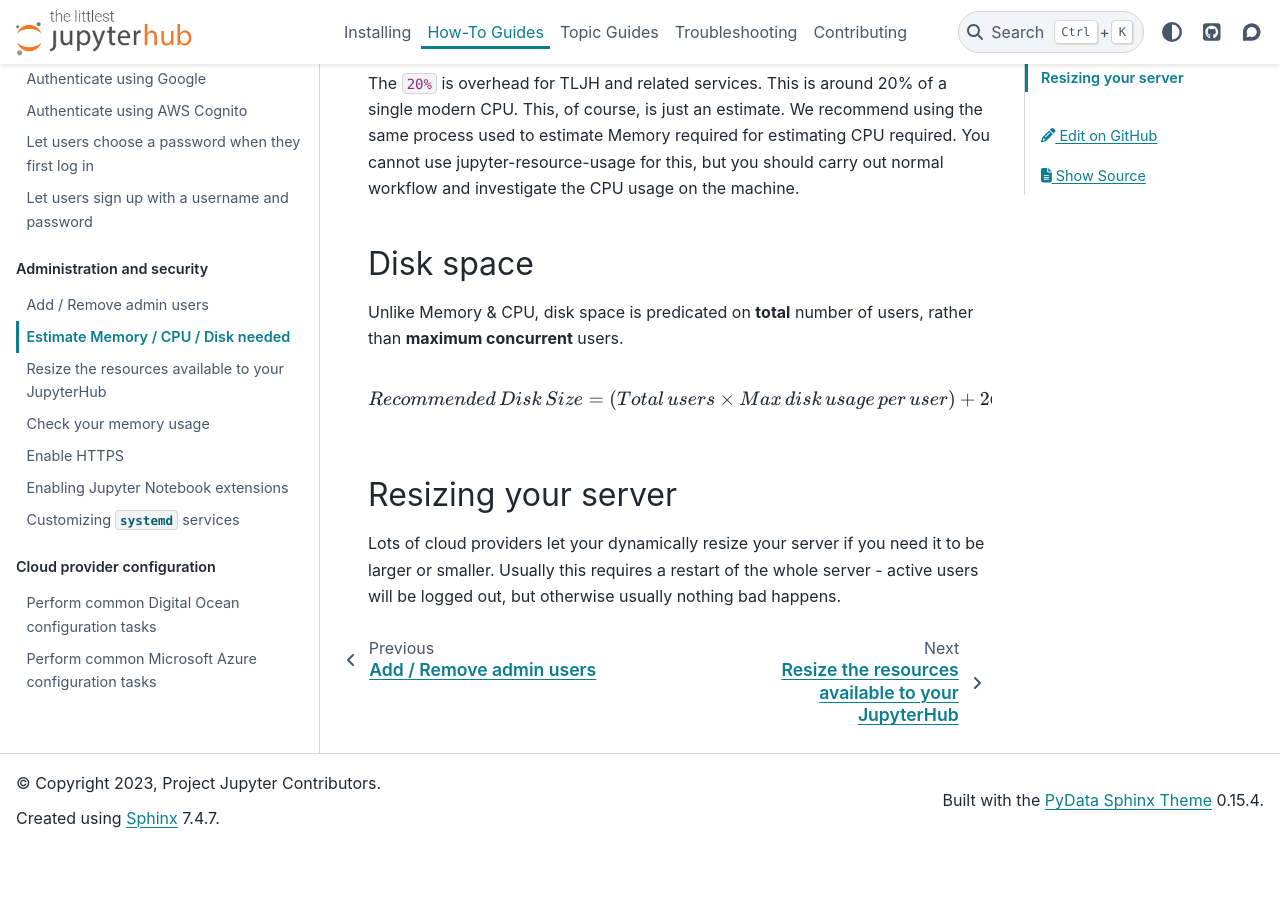
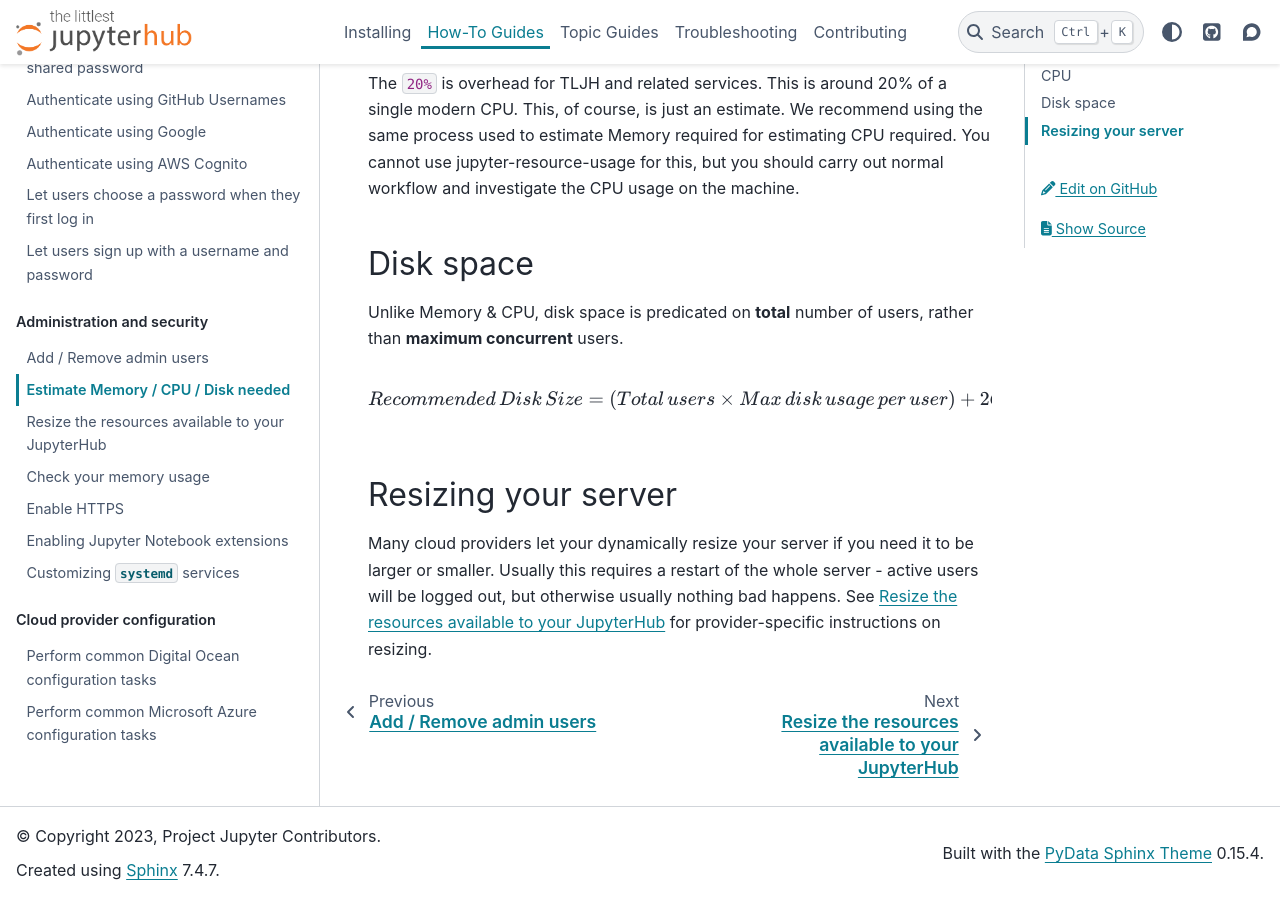
Before and after one commit to jupyterhub/the-littlest-jupyterhub, a Sphinx documentation site: the page built from docs/howto/admin/resource-estimation.md, in a window 1280 px wide and 900 px high, scrolled down 1602 px. Built offline with Sphinx 7.4.7 and the PyData theme 0.15.4, drawn with Linux system fonts in a browser that asks for light colours; pages that are not in the unit, such as notebooks, are missing from menus; before the commit the page ends 2449 px from its top, so only the background shows below that.

Commit message:
Add link to resource resizing page

```diff
--- a/docs/howto/admin/resource-estimation.md
+++ b/docs/howto/admin/resource-estimation.md
@@ -72,6 +72,7 @@
 
 ## Resizing your server
 
-Lots of cloud providers let your dynamically resize your server if you need it
+Many cloud providers let your dynamically resize your server if you need it
 to be larger or smaller. Usually this requires a restart of the whole server -
 active users will be logged out, but otherwise usually nothing bad happens.
+See [](#howto-admin-resize) for provider-specific instructions on resizing.
```
